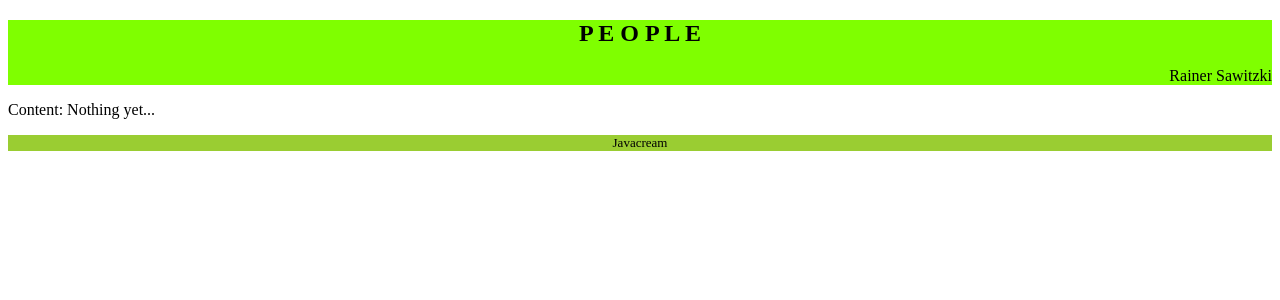
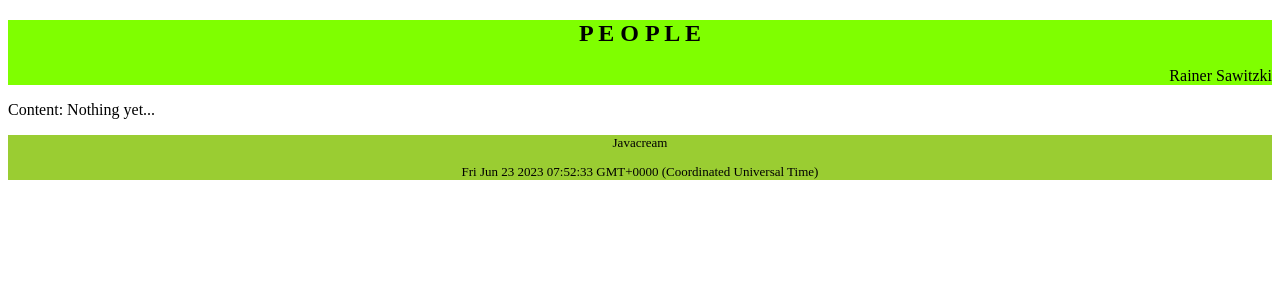
Before and after one commit to Javacream/org.javacream.training.angular, an Angular app in the folder training/: page / in a window 1280 px wide. Shown: the top 300 px of the page. Built offline with nearby package versions, Linux system fonts and the light colour scheme.

Commit message:
start implementing clock

```diff
--- a/training/src/app/app.module.ts
+++ b/training/src/app/app.module.ts
@@ -5,13 +5,15 @@ import { AppComponent } from './app.component';
 import { HeaderComponent } from './people/components/header/header.component';
 import { ContentComponent } from './people/components/content/content.component';
 import { FooterComponent } from './people/components/footer/footer.component';
+import { ClockComponent } from './util/components/clock/clock.component';
 
 @NgModule({
   declarations: [
     AppComponent,
     HeaderComponent,
     ContentComponent,
-    FooterComponent
+    FooterComponent,
+    ClockComponent
   ],
   imports: [
     BrowserModule
--- a/training/src/app/people/components/footer/footer.component.html
+++ b/training/src/app/people/components/footer/footer.component.html
@@ -1 +1,3 @@
-<div><p>{{company}}</p></div>
+<div><p>{{company}}</p>
+<app-clock></app-clock>
+</div>
--- /dev/null
+++ b/training/src/app/util/components/clock/clock.component.html
@@ -0,0 +1 @@
+<p>{{actualTime}}</p>
--- /dev/null
+++ b/training/src/app/util/components/clock/clock.component.ts
@@ -0,0 +1,18 @@
+import { Component, OnInit } from '@angular/core';
+
+@Component({
+  selector: 'app-clock',
+  templateUrl: './clock.component.html',
+  styleUrls: ['./clock.component.css']
+})
+export class ClockComponent implements OnInit {
+  actualTime = new Date()
+  constructor() {
+    setInterval(() => this.actualTime = new Date(), 1000)
+
+   }
+
+  ngOnInit(): void {
+  }
+
+}
```
Also changed, not shown: training/src/app/util/components/clock/clock.component.css (added).
